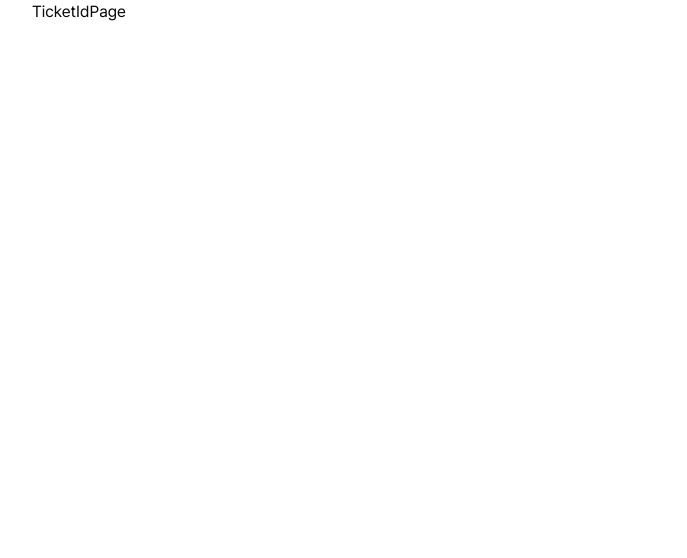
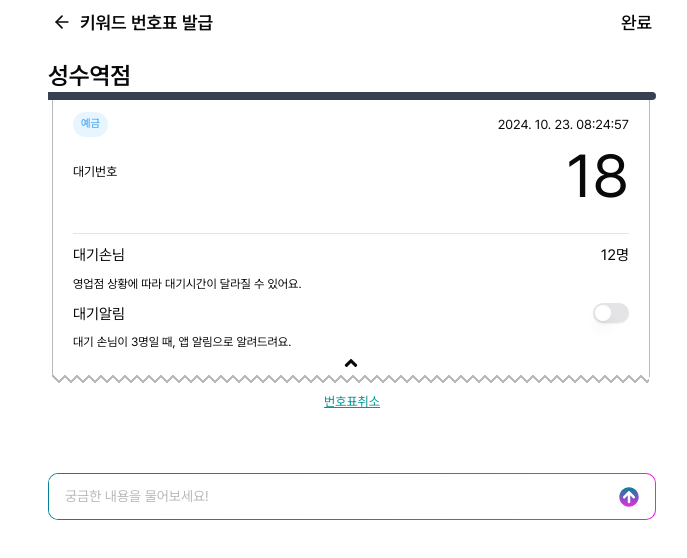
Before and after one commit to KeywordHanaro/KeywordHanaro_FE, a Next.js app: page /ticket/detail in a window 1280 px wide. Shown: the top 558 px of the page, without its empty margins (288-975 px from the left). Built offline with nearby package versions, Linux system fonts and the light colour scheme.

Commit message:
[feat] Routing Page 수정 및 추가

```diff
--- a/app/(routes)/ticket/[id]/page.tsx
+++ /dev/null
@@ -1,3 +0,0 @@
-export default function TicketIdPage() {
-  return <div>TicketIdPage</div>;
-}
--- /dev/null
+++ b/app/(routes)/ticket/detail/page.tsx
@@ -0,0 +1,23 @@
+import Header from '@/components/atoms/Header';
+import QnA from '@/components/molecules/QnA';
+import Receipt from '@/components/molecules/Receipt';
+
+/** Need Fetching to get waitingQueue, people, etc */
+
+export default function ticketDetailPage() {
+  const Bank = '성수역';
+  return (
+    <div className='flex flex-col h-screen'>
+      <Header text='키워드 번호표 발급' />
+      <div className='p-4 h-full flex flex-col'>
+        <h1 className='text-[24px] font-semibold leading-8'>{`${Bank}점`} </h1>
+        <div className='h-fit'>
+          <Receipt now={new Date()} waitingQueue={18} todo='예금' people={12} />
+        </div>
+        <div className='flex-grow'>
+          <QnA />
+        </div>
+      </div>
+    </div>
+  );
+}
```
